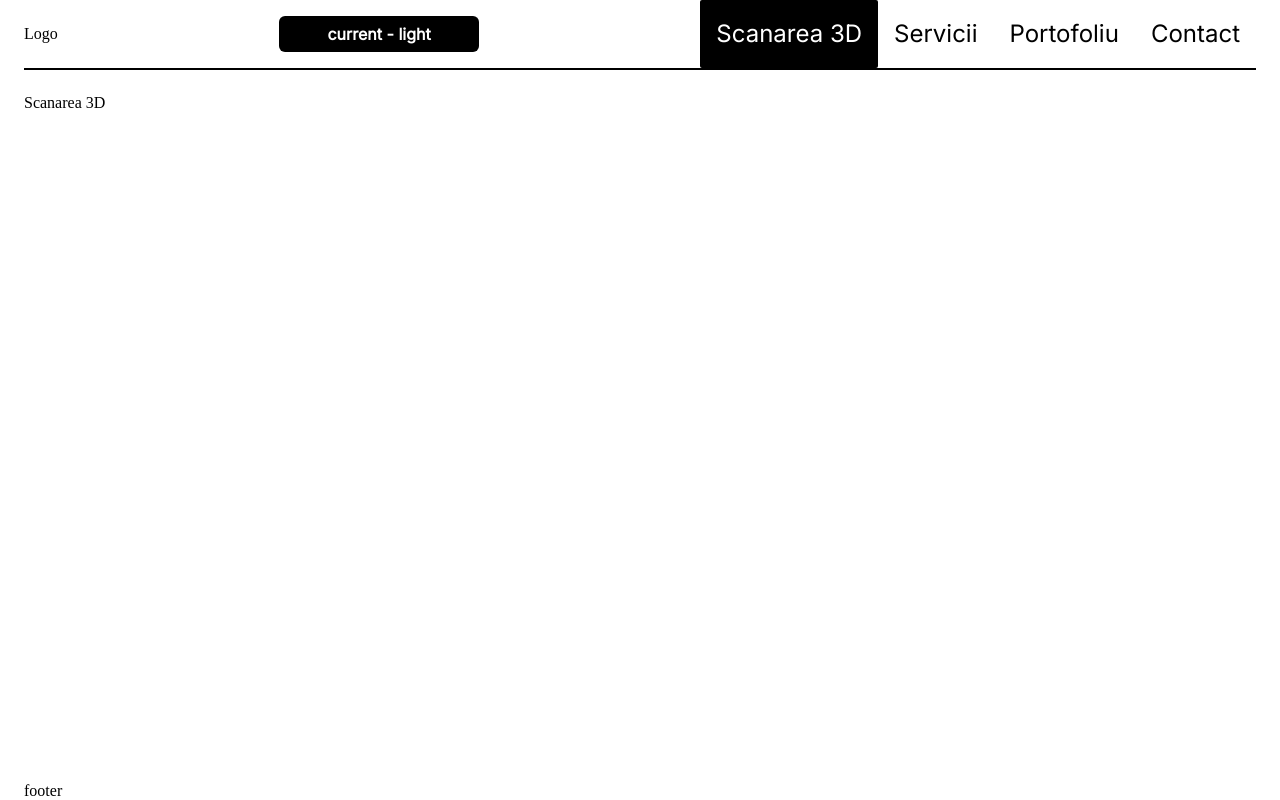
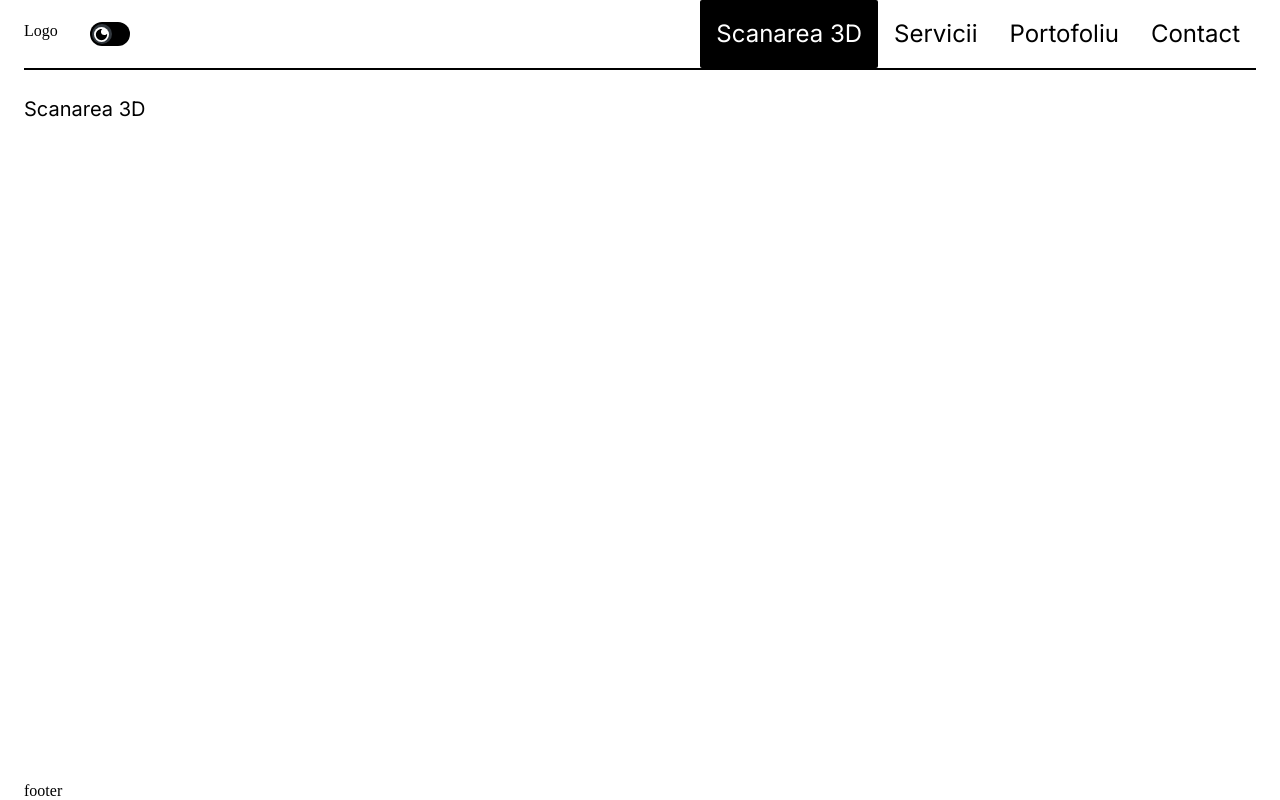
Before and after one commit to stoianovidiu/3d-printing-site, a Next.js app: page /scanarea-3d in a window 1280 px wide. Built offline with nearby package versions, Linux system fonts and the light colour scheme.

Commit message:
Adds Theme Swticher component and fixes the displayed theme on page load

```diff
--- a/components/NavMenu/NavMenu.jsx
+++ b/components/NavMenu/NavMenu.jsx
@@ -2,16 +2,12 @@ import { Box, useColorScheme } from "@mui/joy";
 import Link from "../Link/Link";
 import { MENU_ITEMS } from "../../constants/menuItems";
 import { useRouter } from "next/router";
-import Button from "../Button/Button";
 import { THEME_COLORS } from "../../constants/colors";
+import ThemeSwitcher from "../ThemeSwitcher/ThemeSwitcher";
 
 const NavMenu = () => {
   const router = useRouter();
-  const { mode, setMode } = useColorScheme();
-
-  const toggleMode = () => {
-    setMode(mode === "light" ? "dark" : "light");
-  };
+  const { mode } = useColorScheme();
 
   return (
     <nav>
@@ -23,10 +19,10 @@ const NavMenu = () => {
           mode === "light" ? THEME_COLORS.secondary : THEME_COLORS.primary
         }`}
       >
-        <Box>Logo</Box>
-        <Button onClick={toggleMode} variant="soft">
-          {`current - ${mode}`}
-        </Button>
+        <Box display="flex" gap={4}>
+          <Box>Logo</Box>
+          <ThemeSwitcher />
+        </Box>
         <Box display="flex">
           {MENU_ITEMS.map((item) => (
             <Link
--- /dev/null
+++ b/components/ThemeSwitcher/ThemeSwitcher.jsx
@@ -0,0 +1,52 @@
+import { useColorScheme, Switch } from "@mui/joy";
+import { DarkMode } from "@mui/icons-material";
+import { THEME_COLORS } from "../../constants/colors";
+
+const ThemeSwitcher = (props) => {
+  const { mode, setMode } = useColorScheme();
+  const reverseThemeColor =
+    mode === "light" ? THEME_COLORS.secondary : THEME_COLORS.primary;
+
+  const toggleMode = () => {
+    setMode(mode === "light" ? "dark" : "light");
+  };
+
+  return (
+    <Switch
+      checked={mode === "dark"}
+      onChange={toggleMode}
+      variant="soft"
+      size="lg"
+      slotProps={{
+        thumb: {
+          children: (
+            <DarkMode
+              sx={{
+                color: reverseThemeColor,
+                backgroundColor:
+                  mode === "light"
+                    ? THEME_COLORS.primary
+                    : THEME_COLORS.secondary,
+                borderRadius: 16,
+              }}
+            />
+          ),
+        },
+      }}
+      sx={{
+        borderColor: reverseThemeColor,
+        "--Switch-thumbSize": "20px",
+        "--Switch-trackBackground": reverseThemeColor,
+        "&:hover": {
+          "--Switch-trackBackground":
+            mode === "light"
+              ? THEME_COLORS.hoverSecondary
+              : THEME_COLORS.hoverPrimary,
+        },
+      }}
+      {...props}
+    />
+  );
+};
+
+export default ThemeSwitcher;
--- a/package.json
+++ b/package.json
@@ -3,6 +3,7 @@
     "@emotion/react": "^11.11.3",
     "@emotion/styled": "^11.11.0",
     "@fontsource/inter": "^5.0.16",
+    "@mui/icons-material": "^5.15.4",
     "@mui/joy": "^5.0.0-beta.22",
     "@mui/material": "^5.15.0",
     "next": "^14.0.4",
--- a/pages/_app.js
+++ b/pages/_app.js
@@ -1,12 +1,23 @@
 import "normalize.css/normalize.css";
 
+import { useEffect, useState } from "react";
 import { CssVarsProvider } from "@mui/joy/styles";
 import projectTheme from "../styles/theme";
 import PageTemplate from "../components/PageTemplate/PageTemplate";
 
 const MyApp = ({ Component, pageProps }) => {
+  const [isMounted, setIsMounted] = useState(false);
+
+  useEffect(() => {
+    setIsMounted(true);
+  }, []);
+
+  if (!isMounted) {
+    return;
+  }
+
   return (
-    <CssVarsProvider theme={projectTheme} defaultMode="light">
+    <CssVarsProvider theme={projectTheme}>
       <PageTemplate>
         <Component {...pageProps} />
       </PageTemplate>
--- a/pages/scanarea-3d/index.js
+++ b/pages/scanarea-3d/index.js
@@ -1,7 +1,7 @@
-import { Box } from "@mui/joy";
+import { Typography } from "@mui/joy";
 
 const Scanarea = () => {
-  return <Box>Scanarea 3D</Box>;
+  return <Typography>Scanarea 3D</Typography>;
 };
 
 export default Scanarea;
--- a/pages/servicii/index.js
+++ b/pages/servicii/index.js
@@ -1,7 +1,7 @@
-import { Box } from "@mui/joy";
+import { Typography } from "@mui/joy";
 
 const Servicii = () => {
-  return <Box>Servicii</Box>;
+  return <Typography>Servicii</Typography>;
 };
 
 export default Servicii;
```
Also changed, not shown: 1 other file (tests, documents, lock files or other folders).
